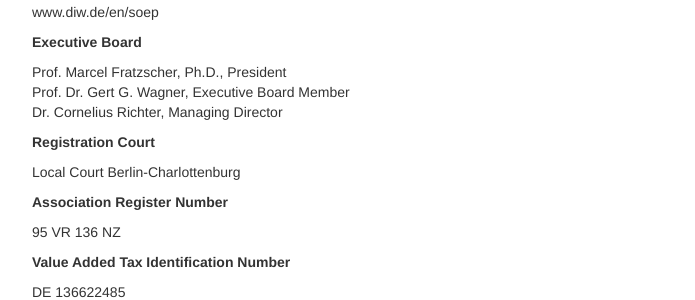
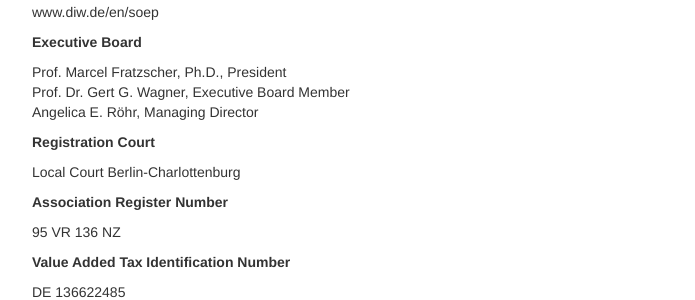
Before and after one commit to paneldata/paneldata.github.io, a Jekyll site: the page built from imprint.md, in a window 1280 px wide. Shown: the part 429-729 px from the top of the page, without its empty margins (38-733 px from the left). Built offline with Jekyll 4.4.1, drawn with Linux system fonts in a browser that asks for light colours.

Commit message:
Update imprint.md

```diff
--- a/imprint.md
+++ b/imprint.md
@@ -26,7 +26,7 @@
 
 Prof. Marcel Fratzscher, Ph.D., President<br />
 Prof. Dr. Gert G. Wagner, Executive Board Member<br />
-Dr. Cornelius Richter, Managing Director
+Angelica E. Röhr, Managing Director
 
 **Registration Court**
 
```
